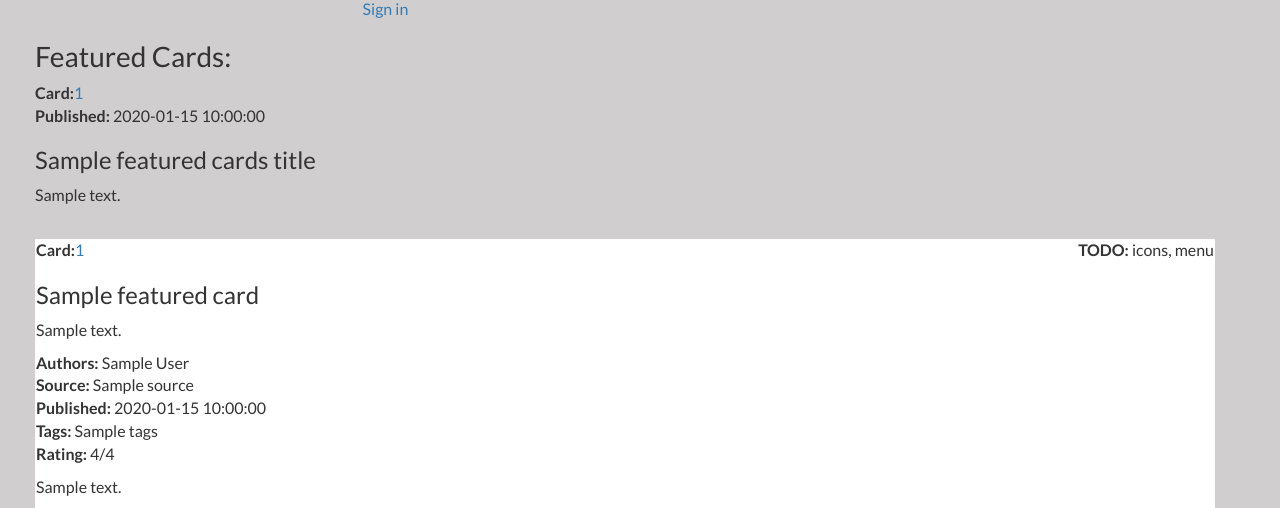
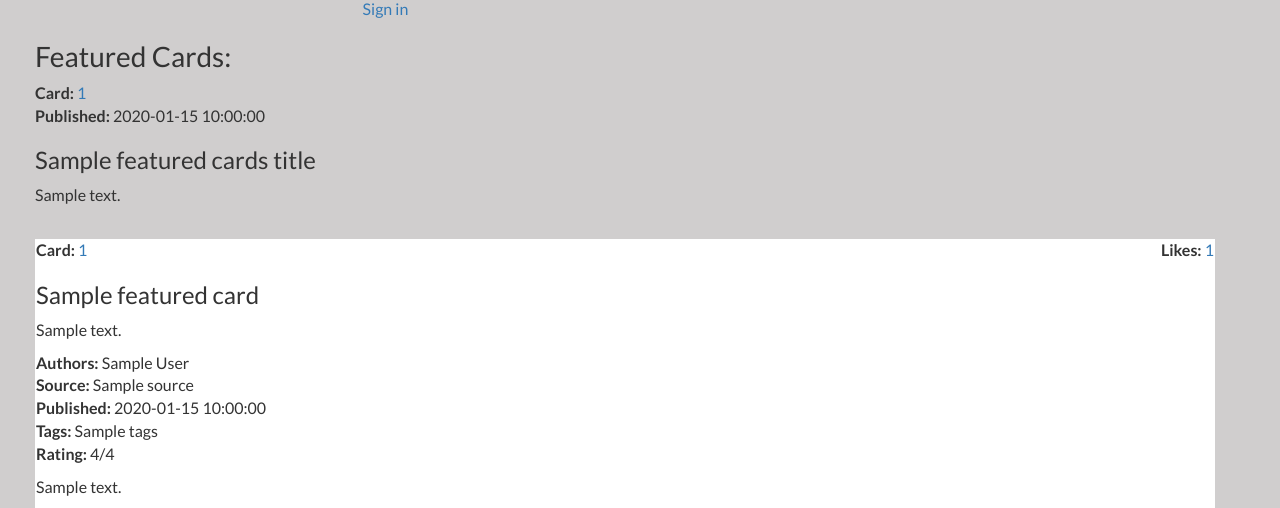
Before and after one commit to mwang25/synapcards, a Python web app: template templates/featuredcards.html in a window 1280 px wide. Shown: the part 336-844 px from the top of the page. Run offline with Jinja, Linux system fonts and the light colour scheme; the template is opened without the code that fills it: most values are stand-ins (such as "Sample title", 1, 10 or a date in 2020); some libraries are stand-ins or nearby versions.

Commit message:
Add link to like and fix spacing for card_id

```diff
--- a/templates/featuredcards.html
+++ b/templates/featuredcards.html
@@ -55,8 +55,8 @@
       <div class="row row-outer">
         <div class="col-xs-12">
           <h2>Featured Cards:</h2>
-          <b>Card:</b><a href="../card/{{ featured_cards_id }}">{{ featured_cards_id }}</a><br>
-          <b>Published:</b> {{ featured_cards_published}}<br>
+          <b>Card:</b><a href="../card/{{ featured_cards_id }}"> {{ featured_cards_id }}</a><br>
+          <b>Published:</b> {{ featured_cards_published }}<br>
           <h3>{{ featured_cards_title }}</h3>
           <p>{{ featured_cards_summary }}</p>
           <br>
@@ -67,10 +67,10 @@
         <div class="col-xs-12 card">
           <div class="row">
             <div class="col-xs-6 text-left">
-              <b>Card:</b><a href="../card/{{ c.card_id }}">{{ c.card_id }}</a>
+              <b>Card:</b><a href="../card/{{ c.card_id }}"> {{ c.card_id }}</a>
             </div>
             <div class="col-xs-6 text-right">
-              <b>TODO:</b> icons, menu
+              <b>Likes:</b><a href="../card/{{ c.card_id }}"> {{ c.num_likes }}</a>
             </div>
           </div>
           <h3>{{ c.title_html }}</h3>
--- a/templates/index.html
+++ b/templates/index.html
@@ -101,10 +101,10 @@
         <div class="col-xs-12 card">
           <div class="row">
             <div class="col-xs-6 text-left">
-              <b>Card:</b><a href="card/{{ c.card_id }}">{{ c.card_id }}</a>
+              <b>Card:</b><a href="card/{{ c.card_id }}"> {{ c.card_id }}</a>
             </div>
             <div class="col-xs-6 text-right">
-              <b>TODO:</b> icons, menu
+              <b>Likes:</b><a href="card/{{ c.card_id }}"> {{ c.num_likes }}</a >
             </div>
           </div>
           <h3>{{ c.title_html }}</h3>
--- a/templates/search.html
+++ b/templates/search.html
@@ -149,10 +149,10 @@
         <div class="col-xs-12 card">
           <div class="row">
             <div class="col-xs-6 text-left">
-              <b>Card:</b><a href="card/{{ c.card_id }}">{{ c.card_id }}</a>
+              <b>Card:</b><a href="card/{{ c.card_id }}"> {{ c.card_id }}</a>
             </div>
             <div class="col-xs-6 text-right">
-              <b>TODO:</b> icons, menu
+              <b>Likes:</b><a href="card/{{ c.card_id }}"> {{ c.num_likes }}</a>
             </div>
           </div>
           <h3>{{ c.title_html }}</h3>
```
Also changed, not shown: templates/user.html (+5 -5 lines).
